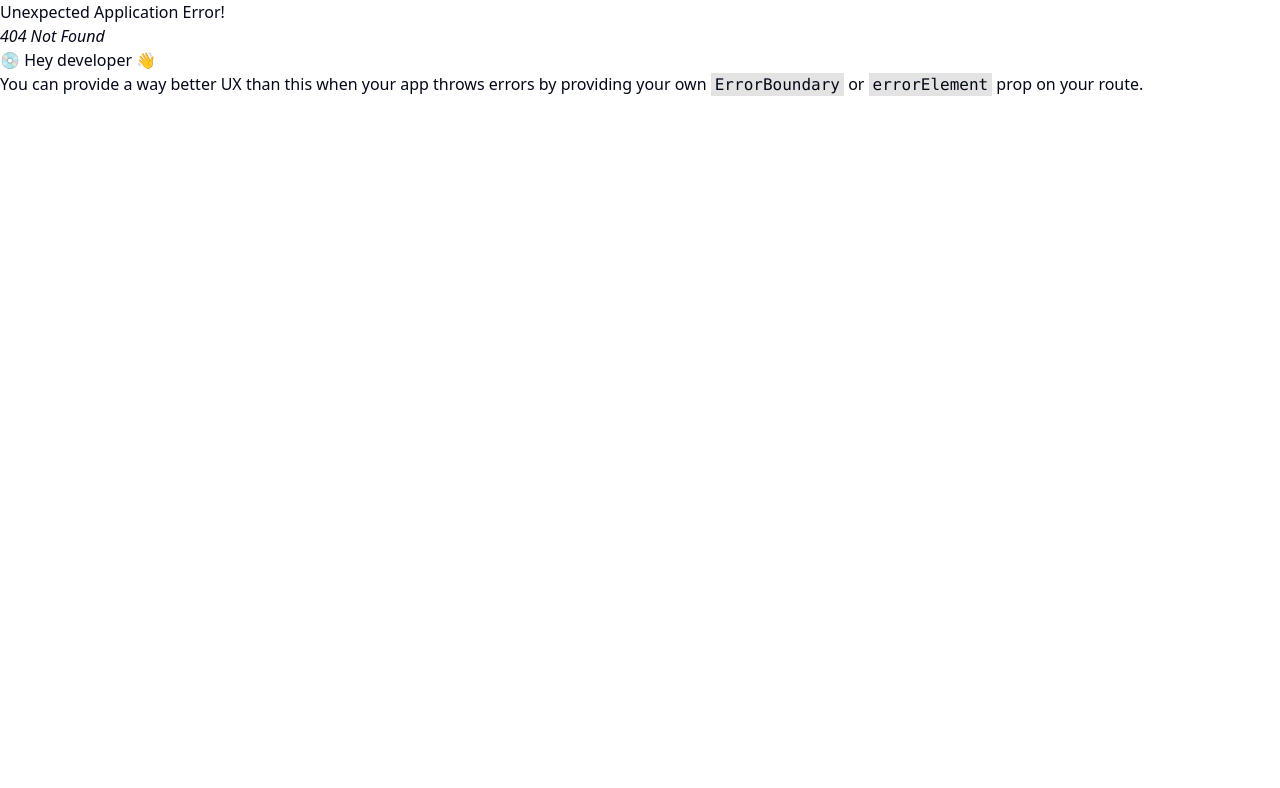
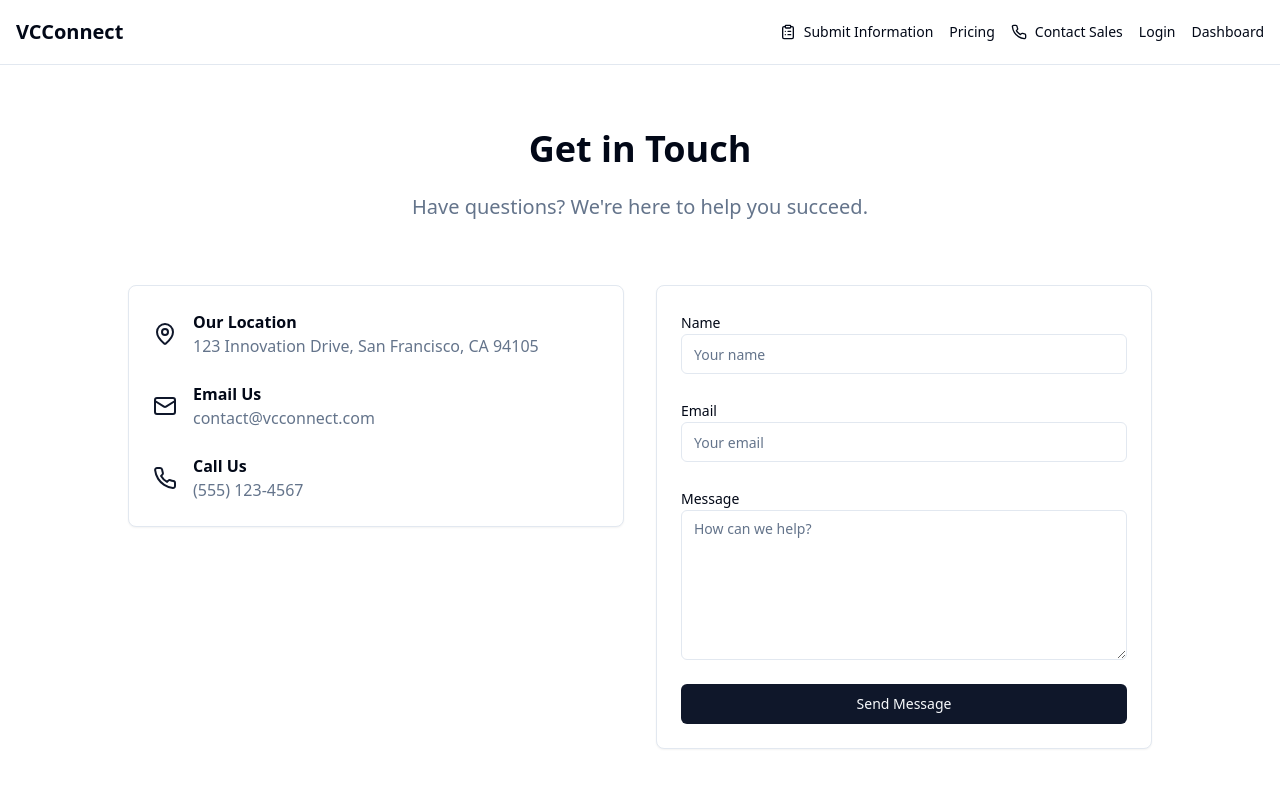
Before and after one commit to guygrubbs/engage-api-guardian, a React (Vite) app: page /contact in a window 1280 px wide. Before the commit this address had no page. Shown: the top 788 px of the page. Built offline with nearby package versions, Linux system fonts and the light colour scheme.

Commit message:
Verify Page Connectivity and Navigation
Checked all page connections and navigation links from the home page to ensure proper functionality, including the contact sales page.
[skip gpt_engineer]

```diff
--- a/src/App.tsx
+++ b/src/App.tsx
@@ -5,6 +5,7 @@ import Dashboard from "@/pages/Dashboard";
 import SubmissionChecklist from "@/pages/SubmissionChecklist";
 import SubmissionFormPage from "@/pages/SubmissionFormPage";
 import Pricing from "@/pages/Pricing";
+import Contact from "@/pages/Contact";
 
 const router = createBrowserRouter([
   {
@@ -31,6 +32,10 @@ const router = createBrowserRouter([
     path: "/pricing",
     element: <Pricing />,
   },
+  {
+    path: "/contact",
+    element: <Contact />,
+  },
 ]);
 
 export default router;
--- a/src/components/shared/Navigation.tsx
+++ b/src/components/shared/Navigation.tsx
@@ -1,5 +1,5 @@
 import { Link } from "react-router-dom";
-import { ClipboardList } from "lucide-react";
+import { ClipboardList, Phone } from "lucide-react";
 
 const Navigation = () => {
   return (
@@ -20,14 +20,18 @@ const Navigation = () => {
               <ClipboardList className="mr-2 h-4 w-4" />
               Submit Information
             </Link>
+            <Link to="/pricing" className="text-sm font-medium hover:text-primary">
+              Pricing
+            </Link>
+            <Link to="/contact" className="text-sm font-medium hover:text-primary inline-flex items-center">
+              <Phone className="mr-2 h-4 w-4" />
+              Contact Sales
+            </Link>
             <Link to="/auth" className="text-sm font-medium hover:text-primary">
               Login
             </Link>
             <Link to="/dashboard" className="text-sm font-medium hover:text-primary">
               Dashboard
-            </Link>
-            <Link to="/pricing" className="text-sm font-medium hover:text-primary">
-              Pricing
             </Link>
           </div>
         </div>
```
